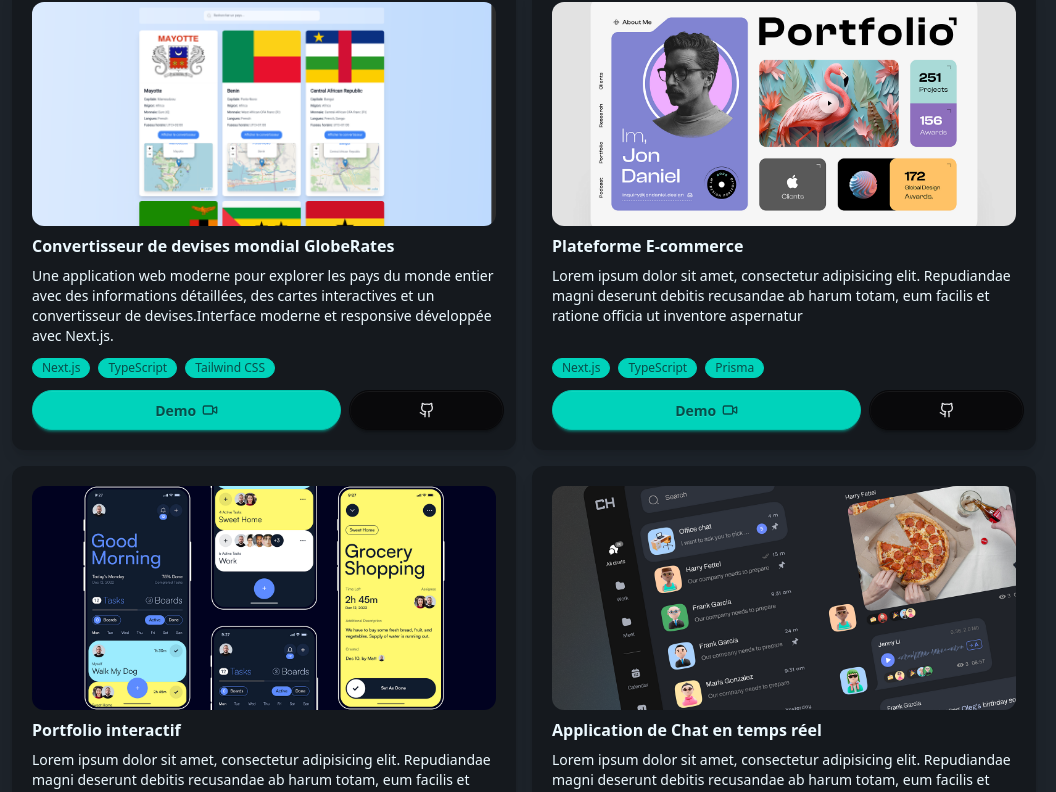
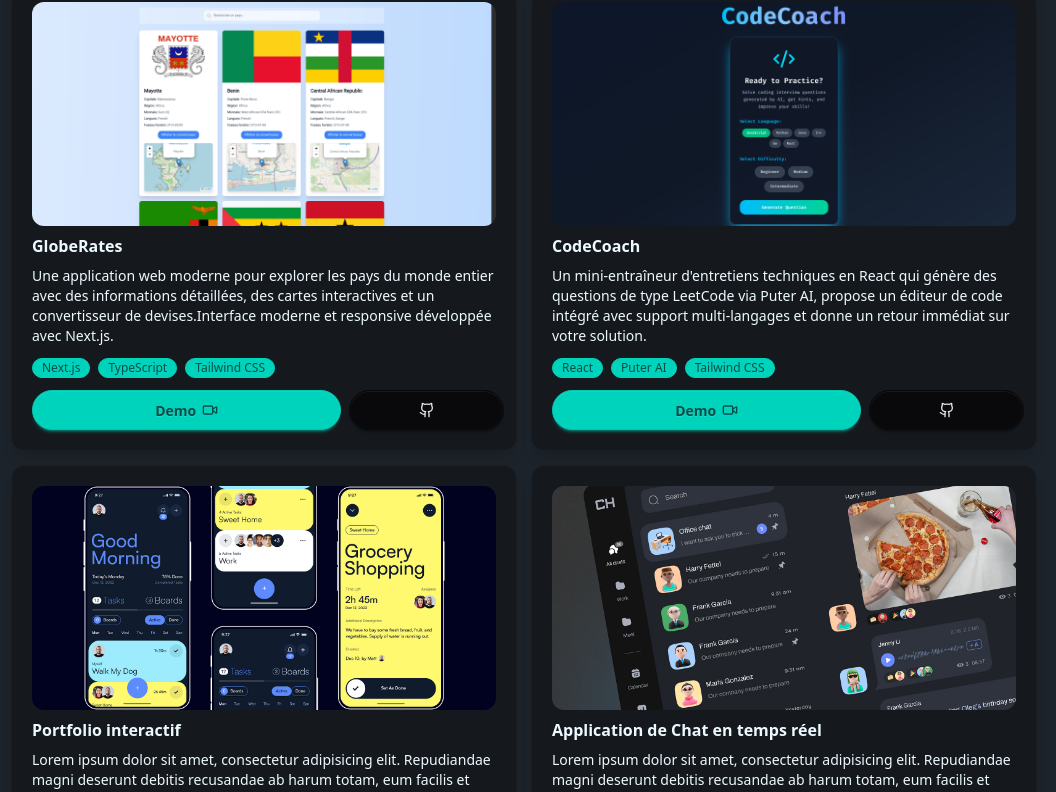
Before and after one commit to GuillaumePOREZ72/portfolio-fullstack, a React (Vite) app: page / in a window 1280 px wide. Shown: the part 2378-3170 px from the top of the page, without its empty margins (116-1172 px from the left). Built offline with nearby package versions, Linux system fonts and the light colour scheme.

Commit message:
♻️ Refactor code structure for improved readability and maintainability

```diff
--- a/src/components/Projects.tsx
+++ b/src/components/Projects.tsx
@@ -1,7 +1,7 @@
 import Title from "./Title";
 
 import GlobeRates from "../assets/projects/GlobeRates.png";
-import img2 from "../assets/projects/2.png";
+import CodeCoach from "../assets/projects/CodeCoach.png";
 import img3 from "../assets/projects/3.png";
 import img4 from "../assets/projects/4.png";
 import { Github, Video } from "lucide-react";
@@ -9,7 +9,7 @@ import { Github, Video } from "lucide-react";
 const projects = [
   {
     id: 1,
-    title: "Convertisseur de devises mondial GlobeRates",
+    title: "GlobeRates",
     description:
       "Une application web moderne pour explorer les pays du monde entier avec des informations détaillées, des cartes interactives et un convertisseur de devises.Interface moderne et responsive développée avec Next.js.",
     technologies: ["Next.js", "TypeScript", "Tailwind CSS"],
@@ -19,13 +19,13 @@ const projects = [
   },
   {
     id: 2,
-    title: "Plateforme E-commerce",
+    title: "CodeCoach",
     description:
-      "Lorem ipsum dolor sit amet, consectetur adipisicing elit. Repudiandae magni deserunt debitis recusandae ab harum totam, eum facilis et ratione officia ut inventore aspernatur",
-    technologies: ["Next.js", "TypeScript", "Prisma"],
-    demoLink: "#",
-    repoLink: "#",
-    image: img2,
+      "Un mini-entraîneur d'entretiens techniques en React qui génère des questions de type LeetCode via Puter AI, propose un éditeur de code intégré avec support multi-langages et donne un retour immédiat sur votre solution.",
+    technologies: ["React", "Puter AI", "Tailwind CSS"],
+    demoLink: "https://codecoach.vercel.app/",
+    repoLink: "https://github.com/GuillaumePOREZ72/CodeCoach",
+    image: CodeCoach,
   },
   {
     id: 3,
```
Also changed, not shown: src/assets/projects/2.png (deleted), src/assets/projects/CodeCoach.png (added).
